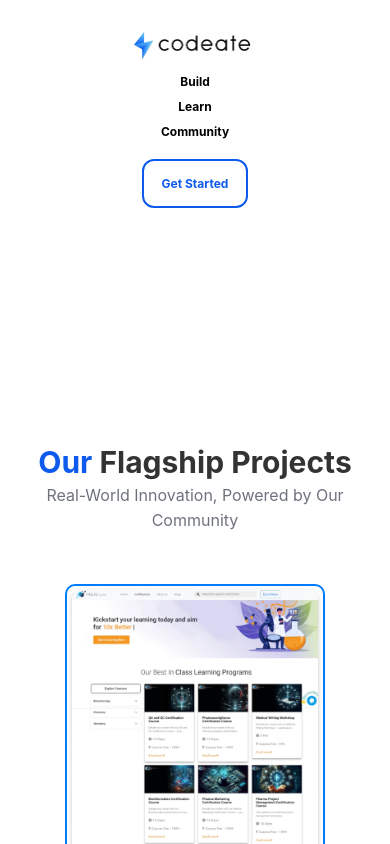
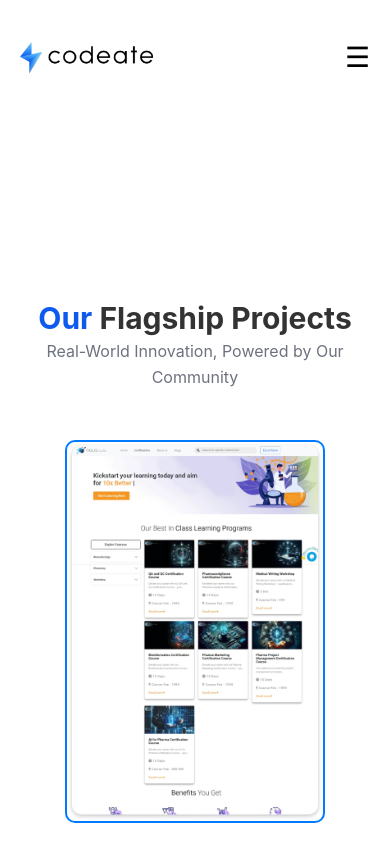
Before and after one commit to itskdhere/codeate-2025, a React (Create React App) app in the folder client/: page /projectPage in a window 390 px wide. Shown: the top 844 px of the page. Built offline with nearby package versions, Linux system fonts and the light colour scheme.

Commit message:
Hamburger is introduced

```diff
--- a/client/src/App.css
+++ b/client/src/App.css
@@ -1,142 +1,156 @@
+/* Global Reset */
 * {
   margin: 0;
   padding: 0;
   box-sizing: border-box;
+}
 
-}
+/* Navbar Container */
 .nav-bar {
   background-color: white;
-  display: grid;
+  align-items: center;
+  display: flex;
+  justify-content: space-between;
+  padding: 15px 20px;
   margin-top: 20px;
-  grid-auto-flow: column;
+  width: 100%;
+  position: relative;
+  z-index: 100;
+}
+.nav-bar
+/* Logo + Hamburger Container */
+.nav-left {
+  display: flex;
   align-items: center;
-  justify-content: space-between;
+  gap: 15px; /* Space between logo and hamburger */
+}
 
-}
-.logo_here img{
+/* Logo */
+.logo {
   max-width: 80%;
   height: auto;
 }
+
+/* Navigation Links */
 .nav-address {
-
-
-  display: grid;
-  grid-auto-flow: column;
-  list-style-type: none;
+  display: flex;
+  align-items: center;
+  list-style: none;
   gap: 60px;
-  margin: 20px;
-  text-decoration: none;
+  margin-right: 30px;
 }
 
+/* Navigation Items */
 .nav-address li {
   position: relative;
-  color: #000;
   font-size: 20px;
   font-weight: bold;
 }
-.nav-address li:hover {
-  /* color: #ff6f1c; */
-  font-weight: bold;
-}
 
+/* Navigation Links */
 .nav-address a {
   text-decoration: none;
-  color: #000000;
+  color: #000;
+  font-size: 18px;
 }
 
 .nav-address a:hover {
   color: #0E5AED;
 }
 
-
-
-
-/* Navbar */
-.nav-bar {
-  position: relative;
-  z-index: 1;
-  width: 100%;
-  background-color: white;
-
-}
-
-.nav-address{
-  margin-right: 30px;
-  display: flex;
-  align-items: center;
-
-}
-.logo_here{
-  margin-left: 20px;
-}
-
+/* Get Started Button */
 .getStarted {
   background-color: white;
   border: 2px solid #0E5AED;
   border-radius: 12px;
   color: #0E5AED;
-  margin-left: 100px;
+  padding: 8px 15px;
+  font-weight: bold;
 }
 
-.nav-address a p{
+.getStarted p {
   color: #0E5AED;
-  margin: 10px;
+  margin: 0;
 }
 
+/* Hamburger Menu */
+.hamburger {
+  display: none;
+  font-size: 28px;
+  cursor: pointer;
+  color: black;
+}
 
+/* Responsive Design */
 @media (max-width: 1024px) {
   .nav-bar {
-    grid-auto-flow: row;
-    justify-content: center;
-    text-align: center;
+    flex-direction: row;
+    justify-content: space-between;
     padding: 20px;
-  }
+    display: flex;
 
-  .logo_here {
-    margin: 0 auto;
   }
 
   .nav-address {
-    margin: 10px 0;
-    gap: 10px;
-    display: flex;
-    flex-wrap: wrap;
-    justify-content: center;
+    gap: 30px;
   }
 
   .getStarted {
-    margin: 10px auto;
+    padding: 8px 15px;
+    font-size: 16px;
   }
 }
 
 @media (max-width: 768px) {
-  .nav-bar {
-    padding: 15px;
-  }
-
-  .logo_here img {
-    max-width: 60%;
+  .hamburger {
+    display: block;
   }
 
   .nav-address {
-    gap: 8px;
-    margin: 10px 0;
-    font-size: 14px;
+    display: none;
+    flex-direction: column;
+    position: absolute;
+    top: 60px;
+    left: 0;
+    width: 100%;
+    background: white;
+    text-align: center;
+    padding: 10px 0;
+    box-shadow: 0px 4px 6px rgba(0, 0, 0, 0.1);
+  }
+
+  .nav-address.open {
+    display: flex;
+  }
+
+  .nav-address li {
+    padding: 10px 0;
   }
 
   .getStarted {
-    padding: 8px 12px;
+    margin-top: 10px;
+    padding: 10px 20px;
     font-size: 14px;
   }
 }
 
 @media (max-width: 480px) {
   .nav-bar {
-    padding: 10px;
+    /* padding: 10px; */
+    display: block;
   }
-
+  .nav-left{
+    justify-content: space-between;
+  }
+.hamburger{
+  margin-right: 0px;
+  padding-right: 0px;
+}
   .logo_here img {
-    max-width: 50%;
+    max-width: 60%;
+  }
+  .logo{
+    max-width: 40%;
   }
 
   .nav-address {
@@ -146,11 +160,11 @@
   }
 
   .nav-address li {
-    font-size: 12px;
+    font-size: 14px;
   }
 
   .getStarted {
+    padding: 8px 12px;
     font-size: 12px;
-    padding: 5px 8px;
   }
 }
--- a/client/src/App.js
+++ b/client/src/App.js
@@ -1,46 +1,122 @@
-import React from 'react';
+// import React, { useState } from 'react';
+// import { BrowserRouter as Router, Route, Routes, Link } from 'react-router-dom';
+// import './App.css'
+// import Home from './pages/Home';
+// import Card from './pages/Card';
+// import About from './pages/About';
+// import ProjectPage from './pages/projectPage';
+// import Insights from './pages/Insights';
+// import logo from './assets/codeateLogo.png';
+// import Testimonial from './pages/Testimonial';
+// // eslint-disable-next-line
+// function App() {
+//   const [menuOpen, setMenuOpen] = useState(false);
+
+//   return (
+//     <Router>
+//       <div className='all'>
+//         {/* Navigation Menu */}
+
+//         <div className='nav-bar'>
+//         <div className='logo_here'> {/*This div is for putting the logo of luminere*/}
+//           <img src={logo} alt='logo' />
+//         </div>
+//        <div className=''> {/*This div is for putting the menus of the navigation*/}
+//        {/* <nav>
+//           <ul class='nav-address'>
+//             <li><Link to="#">Build</Link></li>
+//             <li><Link to="#">Learn</Link></li>
+//             <li><Link to="#">Community</Link></li>
+//             <li className='getStarted'>
+//               <Link to="#">
+//                 <p>Get Started</p>
+//               </Link>
+//             </li>
+//           </ul>
+//         </nav> */}
+
+//         <nav className="navbar">
+//       <div className="hamburger" onClick={() => setMenuOpen(!menuOpen)}>
+//         ☰
+//       </div>
+
+//       <ul className={`nav-address ${menuOpen ? "open" : ""}`}>
+//         <li><Link to="#">Build</Link></li>
+//         <li><Link to="#">Learn</Link></li>
+//         <li><Link to="#">Community</Link></li>
+//         <li className="getStarted">
+//           <Link to="#"><p>Get Started</p></Link>
+//         </li>
+//       </ul>
+//     </nav>
+//        </div>
+//         </div>
+
+
+//         {/* Route Configuration */}
+//         <Routes>
+//           <Route path="/" element={<Home />} />
+//           <Route path="/about" element={<About />} />
+//           <Route path="/card" element={<Card />} />
+//           <Route path="/projectPage" element={<ProjectPage />} />
+//           <Route path="/insights" element={<Insights />} />
+//           <Route path="/testimonial" element={<Testimonial />} />
+
+
+//           </Routes>
+//       </div>
+//     </Router>
+//   );
+// }
+
+// export default App;
+
+
+
+
+import React, { useState } from 'react';
 import { BrowserRouter as Router, Route, Routes, Link } from 'react-router-dom';
-import './App.css'
+import './App.css';
 import Home from './pages/Home';
 import Card from './pages/Card';
 import About from './pages/About';
 import ProjectPage from './pages/projectPage';
 import Insights from './pages/Insights';
+import Testimonial from './pages/Testimonial';
 import logo from './assets/codeateLogo.png';
-import Testimonial from './pages/Testimonial';
-// eslint-disable-next-line
+
 function App() {
+  const [menuOpen, setMenuOpen] = useState(false);
+
   return (
     <Router>
-      <div className='all'>
-        {/* Navigation Menu */}
+      <div className="all">
+        {/* Navigation Bar */}
+        <div className="nav-bar">
+          <div className="nav-left">
+            {/* Logo */}
+            <img src={logo} alt="logo" className="logo" />
 
-        <div className='nav-bar'>
-        <div className='logo_here'> {/*This div is for putting the logo of luminere*/}
-          <img src={logo} alt='logo' />
+            {/* Hamburger Button */}
+            <div className="hamburger" onClick={() => setMenuOpen(!menuOpen)}>
+              ☰
             </div>
-       <div className=''> {/*This div is for putting the menus of the navigation*/}
+          </div>
+
+          {/* Navigation Links */}
           <nav>
-          <ul class='nav-address'>
-            {/* <li style={{color:'white'}}><Link to="/">Home</Link></li> */}
+            <ul className={`nav-address ${menuOpen ? "open" : ""}`}>
               <li><Link to="#">Build</Link></li>
               <li><Link to="#">Learn</Link></li>
               <li><Link to="#">Community</Link></li>
-            {/* <li><Link to="/consultancy">Consultancy</Link></li> */}
-            <li className='getStarted'>
+              <li className="getStarted">
                 <Link to="#">
                   <p>Get Started</p>
                 </Link>
               </li>
-
-
-            {/* <li><Link to="/contact">Contact</Link></li> */}
-            {/* <li><Link to="/testimonials">Testimonials</Link></li> */}
             </ul>
           </nav>
         </div>
-        </div>
-
 
         {/* Route Configuration */}
         <Routes>
@@ -50,8 +126,6 @@ function App() {
           <Route path="/projectPage" element={<ProjectPage />} />
           <Route path="/insights" element={<Insights />} />
           <Route path="/testimonial" element={<Testimonial />} />
-
-
         </Routes>
       </div>
     </Router>
--- a/client/src/pages/Testimonial.css
+++ b/client/src/pages/Testimonial.css
@@ -392,9 +392,6 @@
         font-size: 16px;
     }
 
-    .upper-section-right {
-        gap: 15px;
-    }
 
     .upper-section-right-elems h3 {
         font-size: 18px;
@@ -425,6 +422,7 @@
         flex-direction: column;
         gap: 10px;
     }
+
     .footer-logo {
         width: 150px;
     }
--- a/client/src/pages/Testimonial.js
+++ b/client/src/pages/Testimonial.js
@@ -24,7 +24,7 @@ function Testimonial() {
                 <h2>Number<br/>That Tell Our Story</h2>
                 <p>At Codeate, our numbers reflect the tangible impact we're making. From groundbreaking projects to a thriving community of learners and professionals, every stat tells the story of our success.</p>
             </div>
-            <div className='upper-section-right'>
+            {/* <div className='upper-section-right'>
                 <div className='upper-section-right-elems'>
                     <h3>150+</h3>
                     <p>Colleges</p>
@@ -45,7 +45,29 @@ function Testimonial() {
                     <h3>1000+</h3>
                     <p>Opportunities</p>
                 </div>
-            </div>
+            </div> */}
+            <div className='upper-section-right'>
+      <div className='upper-section-right-elems'>
+        <h3>150+</h3>
+        <p>Colleges</p>
+      </div>
+      <div className='upper-section-right-elems'>
+        <h3>125+</h3>
+        <p>Projects</p>
+      </div>
+      <div className='upper-section-right-elems'>
+        <h3>25+</h3>
+        <p>Partners</p>
+      </div>
+      <div className='upper-section-right-elems'>
+        <h3>3000+</h3>
+        <p>Community Members</p>
+      </div>
+      <div className='upper-section-right-elems last-element'>
+        <h3>1000+</h3>
+        <p>Opportunities</p>
+      </div>
+    </div>
             </div>
             <div className='middle-section'>
                 <div className='middle-section-p1'>
```
Lines whose indentation alone changed are shown as unchanged.
